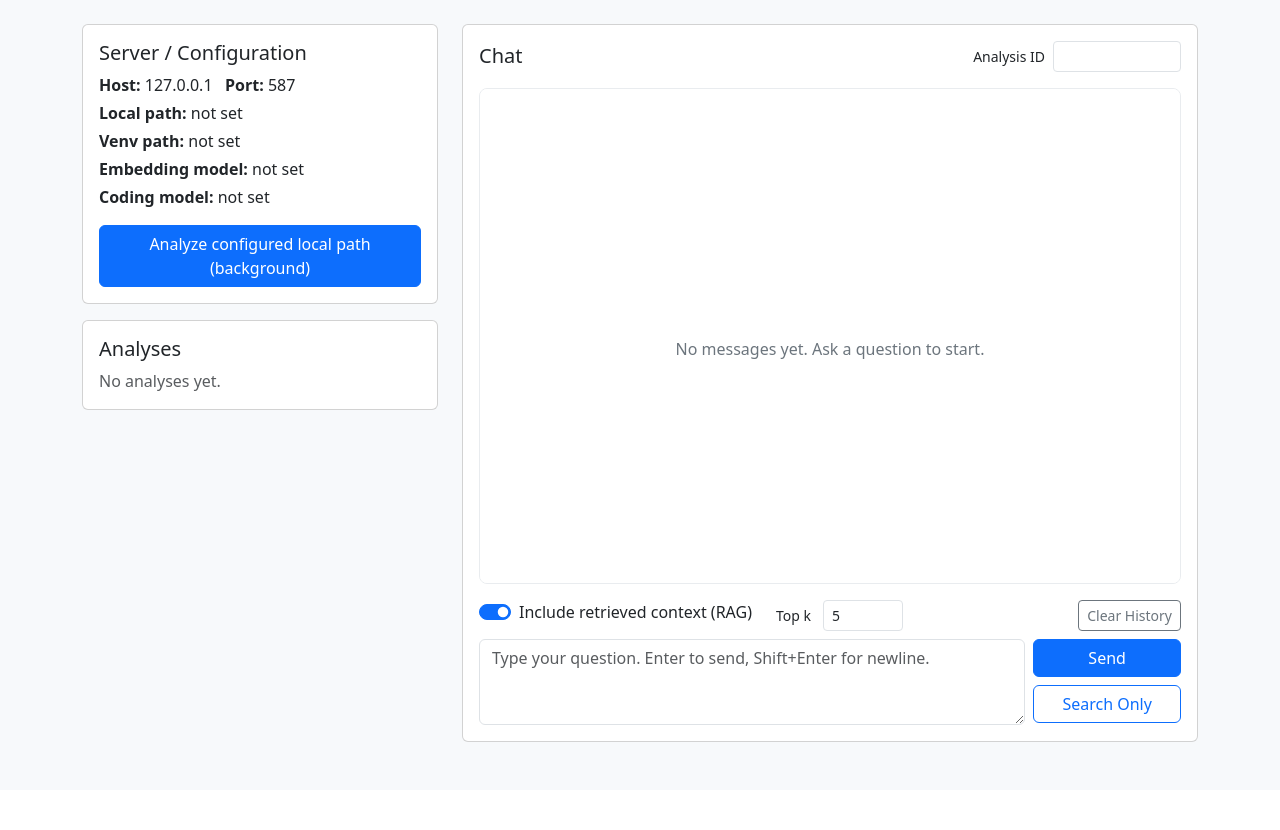
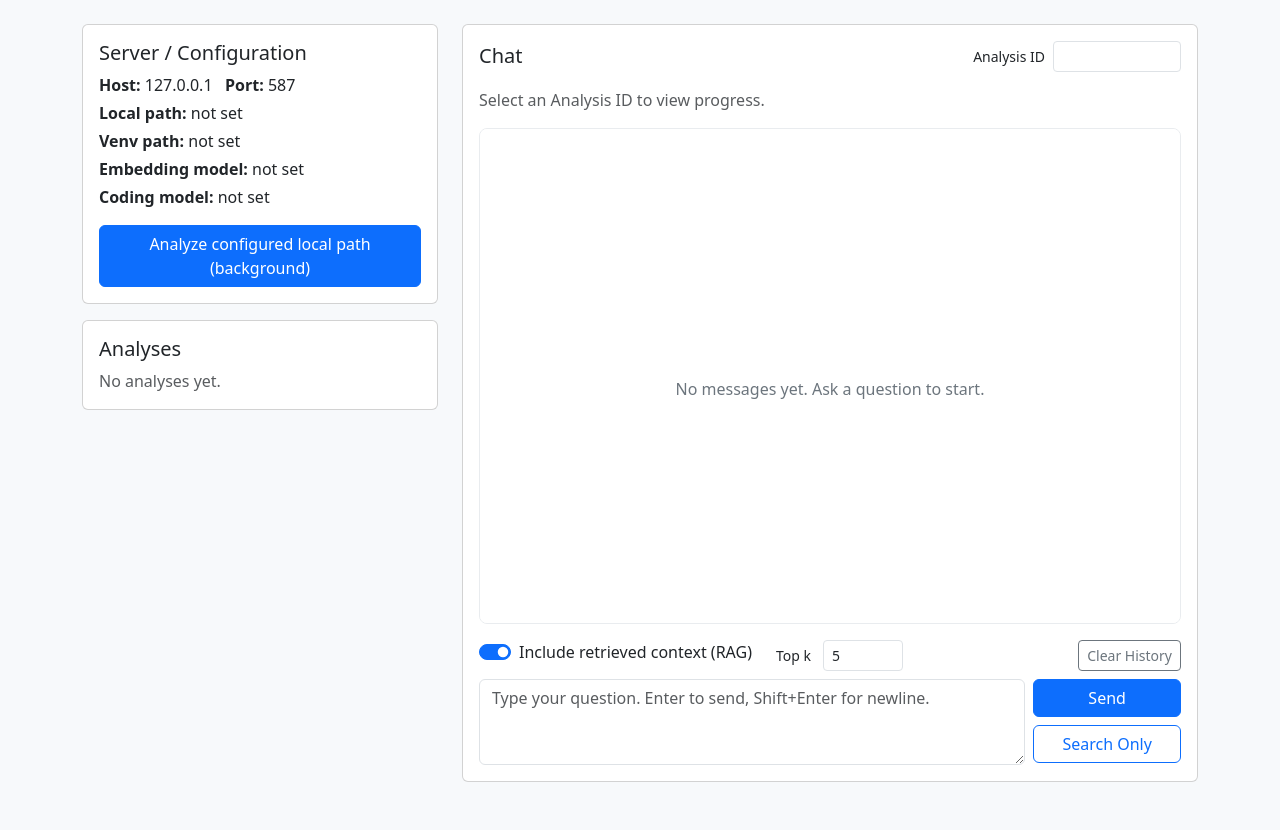
Before and after one commit to CodeAtCode/PicoCode, a FastAPI app: page / in a window 1280 px wide. Shown: the part 87-917 px from the top of the page. Before the commit the page ends 829 px from the top, so only its background shows below. Run offline with FastAPI, Linux system fonts and the light colour scheme; data that the repository does not hold is empty; some libraries are stand-ins or nearby versions.

Commit message:
feat(upload): first working version

```diff
--- a/main.py
+++ b/main.py
@@ -42,6 +42,15 @@ def analyses_status():
         return JSONResponse(analyses)
     except Exception as e:
         return JSONResponse({"error": str(e)}, status_code=500)
+
+
+@app.post("/analyses/{analysis_id}/delete")
+def delete_analysis_endpoint(analysis_id: int):
+    try:
+        delete_analysis(DATABASE, analysis_id)
+        return JSONResponse({"deleted": True})
+    except Exception as e:
+        return JSONResponse({"deleted": False, "error": str(e)}, status_code=500)
 
 
 @app.post("/analyze")
--- a/templates/index.html
+++ b/templates/index.html
@@ -22,6 +22,9 @@
     .controls-area { display:flex; gap:.5rem; align-items:center; }
     .empty-state { height:62vh; display:flex; align-items:center; justify-content:center; color:#6c757d; }
     .btn-sm-icon { padding:.25rem .5rem; font-size:.85rem; }
+    /* Progress area styles */
+    #indexProgress { margin-bottom: 0.75rem; min-height: 2rem; }
+    .progress-info { font-size: .95rem; color: #333; display:flex; align-items:center; gap: 0.5rem; }
   </style>
 </head>
 <body>
@@ -54,7 +57,7 @@
             {% if analyses %}
               <ul class="list-group list-group-flush">
                 {% for a in analyses %}
-                  <li class="list-group-item d-flex justify-content-between align-items-start">
+                  <li class="list-group-item d-flex justify-content-between align-items-start analysis-item" data-analysis-id="{{ a.id }}">
                     <div class="ms-2 me-auto">
                       <div class="fw-bold">{{ a.name }} — ID: {{ a.id }}</div>
                       <div class="small text-muted">{{ a.path }} — <em>{{ a.created_at }}</em></div>
@@ -95,6 +98,11 @@
                 <label class="small mb-0 me-2">Analysis ID</label>
                 <input type="number" id="analysis_id" class="form-control form-control-sm" value="{{ analyses[0].id if analyses else '' }}" style="width:8rem;">
               </div>
+            </div>
+
+            <!-- Indexing verification / progress area (English) -->
+            <div id="indexProgress" class="mb-2" aria-live="polite">
+              <span class="text-muted">Indexing status not available.</span>
             </div>
 
             <div id="chatWindow" class="chat-window mb-3" aria-live="polite"></div>
@@ -370,6 +378,84 @@
       renderChat();
     }
 
+    // --- Analysis status polling and UI update (English text) ---
+    const POLL_INTERVAL = 5000;
+
+    async function fetchAnalysesStatus(){
+      try{
+        const resp = await fetch("/analyses/status");
+        if(!resp.ok) return null;
+        return await resp.json();
+      } catch(e){
+        console.warn("Failed to fetch analyses status:", e);
+        return null;
+      }
+    }
+
+    function updateAnalysesListUI(analyses){
+      document.querySelectorAll(".analysis-item").forEach(li => {
+        const aid = parseInt(li.getAttribute("data-analysis-id"));
+        const a = (analyses || []).find(x => x.id === aid);
+        if(a){
+          // update badge and counts in the left list (if present)
+          const statusBadge = li.querySelector(".badge");
+          if(statusBadge){
+            statusBadge.textContent = a.status;
+          }
+          const fileCountSpan = li.querySelector(".text-muted");
+          // we won't try to be too invasive; ensure the left panel reflects counts by reloading page for complex updates
+        }
+      });
+    }
+
+    function renderProgressForSelectedAnalysis(analyses){
+      const aidInput = document.getElementById("analysis_id");
+      const out = document.getElementById("indexProgress");
+      if(!aidInput || !out) return;
+      const aid = parseInt(aidInput.value || 0) || null;
+      if(!aid){
+        out.innerHTML = '<span class="text-muted">Select an Analysis ID to view progress.</span>';
+        return;
+      }
+      const a = (analyses || []).find(x => x.id === aid);
+      if(!a){
+        out.innerHTML = '<span class="text-muted">Analysis not found.</span>';
+        return;
+      }
+
+      if(a.status === "running"){
+        const fc = a.file_count || 0;
+        const ec = a.embedding_count || 0;
+        out.innerHTML = `<div class="progress-info"><strong>Indexing in progress</strong> — ${fc} files processed <small class="text-muted">(${ec} embeddings)</small><div class="spinner-small ms-2" aria-hidden="true"></div></div>`;
+      } else if(a.status === "pending"){
+        out.innerHTML = `<span class="text-muted">Analysis queued (status: ${a.status}).</span>`;
+      } else if(a.status === "completed"){
+        out.innerHTML = `<span class="text-success">Indexing completed — ${a.file_count || 0} files processed, ${a.embedding_count || 0} embeddings.</span>`;
+      } else if(a.status === "failed"){
+        out.innerHTML = `<span class="text-danger">Indexing failed.</span>`;
+      } else {
+        out.innerHTML = `<span class="text-muted">Status: ${a.status} — ${a.file_count || 0} files processed.</span>`;
+      }
+    }
+
+    let _pollHandle = null;
+    async function startPolling(){
+      const analyses = await fetchAnalysesStatus();
+      if(analyses){
+        updateAnalysesListUI(analyses);
+        renderProgressForSelectedAnalysis(analyses);
+      }
+      if(_pollHandle) clearInterval(_pollHandle);
+      _pollHandle = setInterval(async () => {
+        const analyses = await fetchAnalysesStatus();
+        if(analyses){
+          updateAnalysesListUI(analyses);
+          renderProgressForSelectedAnalysis(analyses);
+        }
+      }, POLL_INTERVAL);
+    }
+
+    // --- Search only: show results in chat window (transient) ---
     async function searchOnly(){
       const text = document.getElementById("chatInput").value.trim();
       if(!text) return;
@@ -377,11 +463,11 @@
       const top_k = parseInt(document.getElementById("top_k").value || 5);
       try{
         const win = document.getElementById("chatWindow");
-        // clear previous transient search results (keep history preserved)
         const header = document.createElement("div");
         header.className = "mb-2 muted-small";
         header.textContent = "Search results";
         win.appendChild(header);
+
         const resp = await fetch("/search", {
           method: "POST",
           headers: { "Content-Type":"application/json" },
@@ -401,7 +487,9 @@
           data.forEach(d=>{
             const item = document.createElement("div");
             item.className = "card mb-2 p-2";
-            item.innerHTML = `<div class="small"><strong>${DOMPurify.sanitize(d.path)}</strong></div><div class="muted-small">score: ${d.score !== undefined && d.score !== null ? parseFloat(d.score).toFixed(4) : "n/a"}</div>`;
+            const path = DOMPurify.sanitize(d.path || "(unknown)");
+            const score = (d.score !== undefined && d.score !== null) ? Number(d.score).toFixed(4) : "n/a";
+            item.innerHTML = `<div class="small"><strong>${path}</strong></div><div class="muted-small">score: ${score}</div>`;
             win.appendChild(item);
           });
         } else {
@@ -421,6 +509,8 @@
       }
     }
 
+    // Wire up event handlers after DOM loaded
+    window.addEventListener("load", () => {
       document.getElementById("sendBtn").addEventListener("click", sendMessage);
       document.getElementById("clearBtn").addEventListener("click", clearHistory);
       document.getElementById("searchBtn").addEventListener("click", searchOnly);
@@ -430,8 +520,17 @@
           sendMessage();
         }
       });
+      // click on analysis items sets analysis id
+      document.querySelectorAll(".analysis-item").forEach(li=>{
+        li.addEventListener("click", ()=>{
+          const aid = li.getAttribute("data-analysis-id");
+          document.getElementById("analysis_id").value = aid;
+        });
+      });
 
       renderChat();
+      startPolling();
+    });
   </script>
 </body>
 </html>
```
Lines whose indentation alone changed are shown as unchanged.
